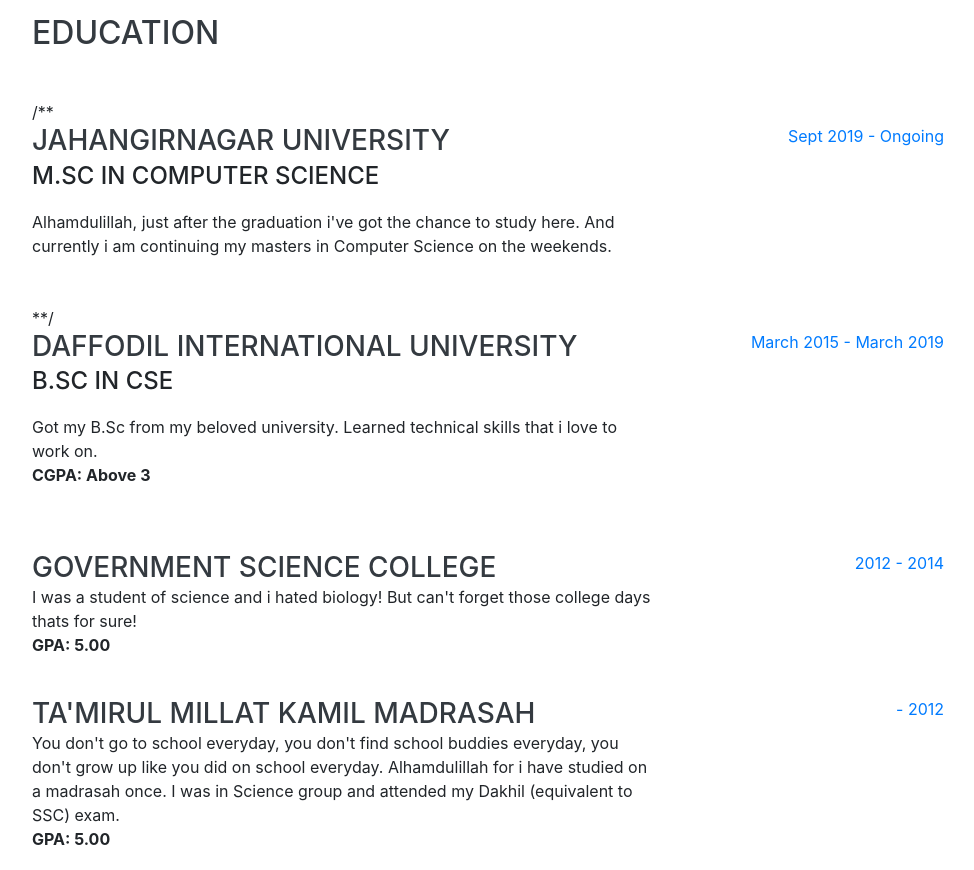
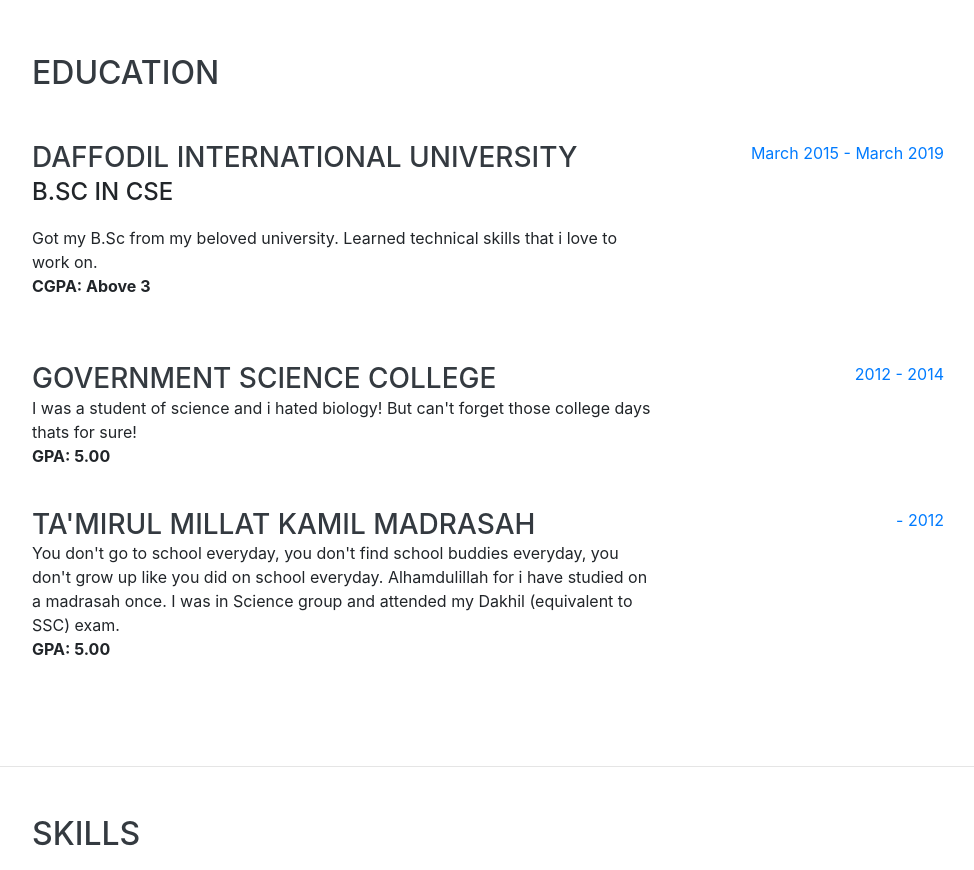
Before and after one commit to Talha5705/talhazubaer, a website with bundled scripts: page index.html in a window 1280 px wide. Shown: the part 3200-4070 px from the top of the page, without its empty margins (288-1262 px from the left). Built offline with nearby package versions, Linux system fonts and the light colour scheme; a web font is replaced by a local one.

Commit message:
Update index.html

```diff
--- a/index.html
+++ b/index.html
@@ -183,19 +183,6 @@
 			<div class="w-100">
 				<h2 class="mb-5">Education</h2>
 
-
-/**                <div class="resume-item d-flex flex-column flex-md-row justify-content-between mb-5">
-					<div class="resume-content">
-						<h3 class="mb-0">Jahangirnagar University</h3>
-						<div class="subheading mb-3">M.Sc in Computer Science</div>
-						<div>Alhamdulillah, just after the graduation i've got the chance to study here. And currently i am continuing my masters in Computer Science on the weekends.  </div>
-						<!-- <p>GPA: _.__ (not published yet)</p> -->
-					</div>
-					<div class="resume-date text-md-right">
-						<span class="text-primary">Sept 2019 - Ongoing</span>
-					</div>
-				</div>
-**/
 
 
 				<div class="resume-item d-flex flex-column flex-md-row justify-content-between mb-5">
```
